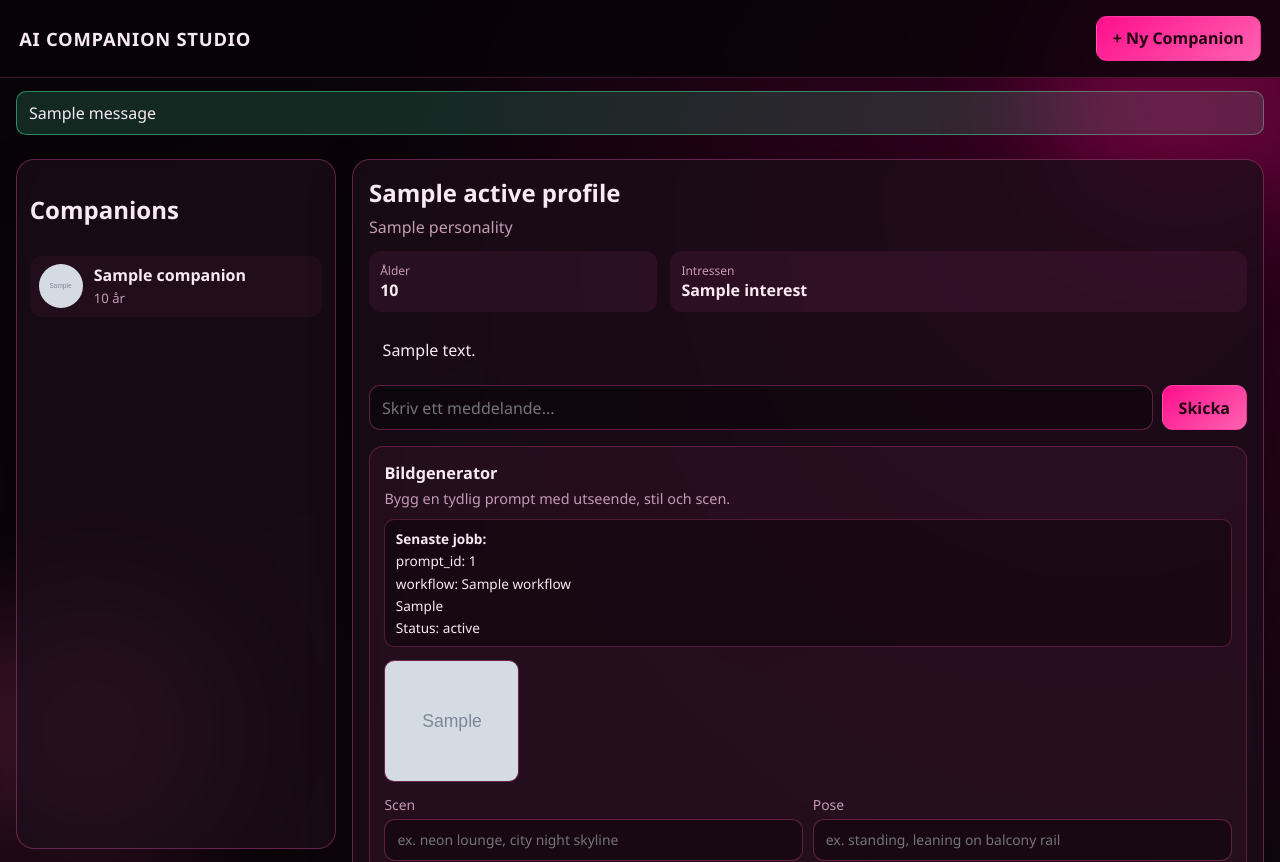
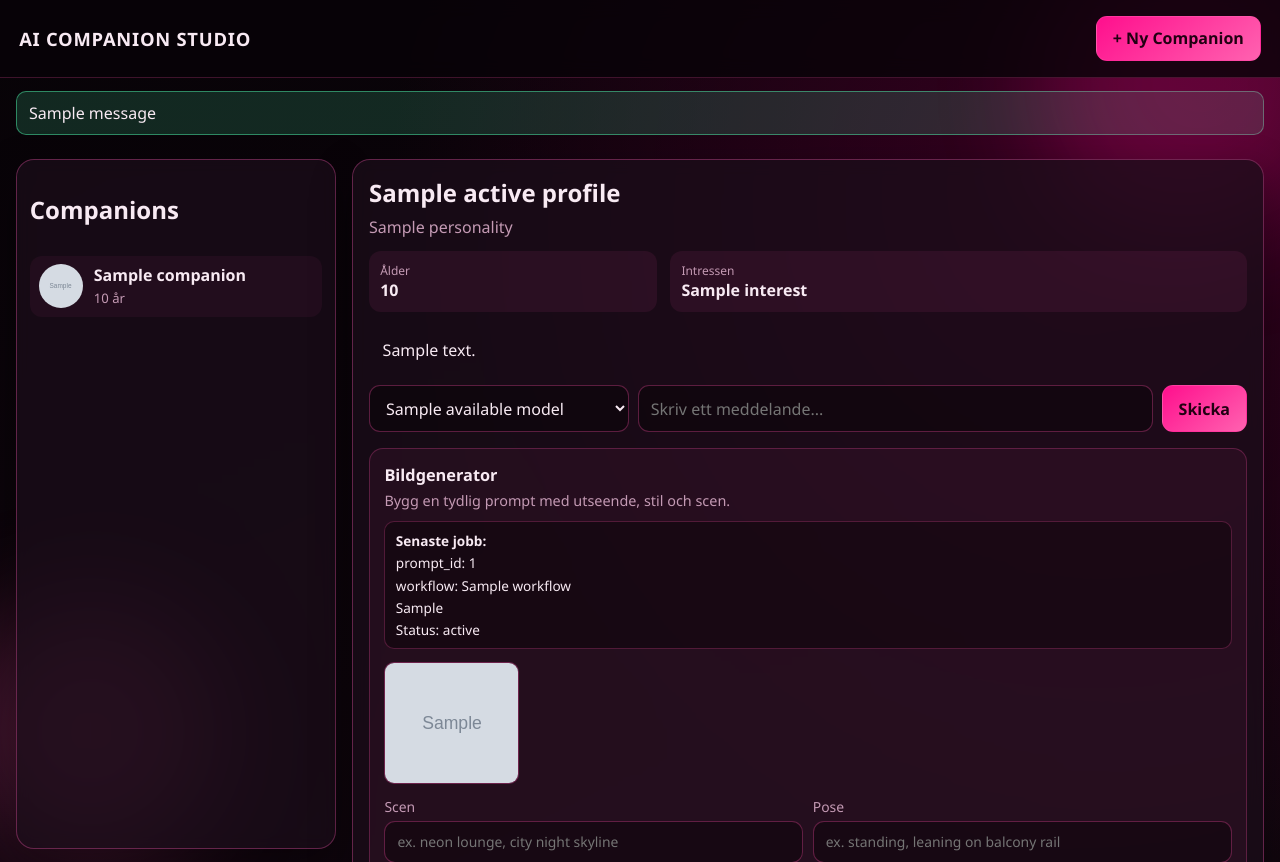
Before and after one commit to latisen/AI-test, a Flask app: template docker/flaskui/templates/index.html in a window 1280 px wide. Shown: the top 862 px of the page. Run offline with Flask 3, Linux system fonts and the light colour scheme; the template is opened without the code that fills it: most values are stand-ins (such as "Sample title", 1, 10 or a date in 2020); grey boxes marked "Sample" are stand-in pictures; one stand-in notice (Sample message) is shown.

Commit message:
feat: add endpoint to list Ollama models and integrate model selection in chat form

```diff
--- a/docker/flaskui/app.py
+++ b/docker/flaskui/app.py
@@ -195,6 +195,16 @@ def index():
     chat_history = []
     last_image = None
     image_status = None
+    available_models: list[str] = []
+    selected_model = session.get("chat_model")
+
+    try:
+        model_payload = api_get("/models/ollama")
+        available_models = [m for m in model_payload.get("models", []) if isinstance(m, str)]
+        if not selected_model:
+            selected_model = model_payload.get("default")
+    except requests.RequestException:
+        available_models = []
     if active_id:
         try:
             active_profile = api_get(f"/characters/{active_id}")
@@ -213,6 +223,8 @@ def index():
         chat_history=chat_history,
         last_image=last_image,
         image_status=image_status,
+        available_models=available_models,
+        selected_model=selected_model,
     )
 
 
@@ -258,7 +270,11 @@ def chat(character_id: str):
         "character_id": character_id,
         "message": message,
         "history": history,
+        "model": _clean(request.form.get("model")) or None,
     }
+
+    if payload["model"]:
+        session["chat_model"] = payload["model"]
 
     try:
         response = api_post("/chat", payload)
--- a/docker/flaskui/static/styles.css
+++ b/docker/flaskui/static/styles.css
@@ -214,7 +214,7 @@ main {
 .chat-form {
   margin-top: 0.8rem;
   display: grid;
-  grid-template-columns: 1fr auto;
+  grid-template-columns: 260px 1fr auto;
   gap: 0.55rem;
 }
 
--- a/docker/flaskui/templates/index.html
+++ b/docker/flaskui/templates/index.html
@@ -52,6 +52,15 @@
       </section>
 
       <form class="chat-form" method="post" action="{{ url_for('chat', character_id=active_id) }}">
+        <select name="model">
+          {% if available_models %}
+            {% for model_name in available_models %}
+              <option value="{{ model_name }}" {% if selected_model == model_name %}selected{% endif %}>{{ model_name }}</option>
+            {% endfor %}
+          {% else %}
+            <option value="">(kunde inte ladda modeller)</option>
+          {% endif %}
+        </select>
         <input type="text" name="message" placeholder="Skriv ett meddelande..." required>
         <button type="submit">Skicka</button>
       </form>
```
Also changed, not shown: docker/fastapi/app/api/routes.py (+13 -0 lines), docker/fastapi/app/modules/ollama_client.py (+44 -0 lines).
